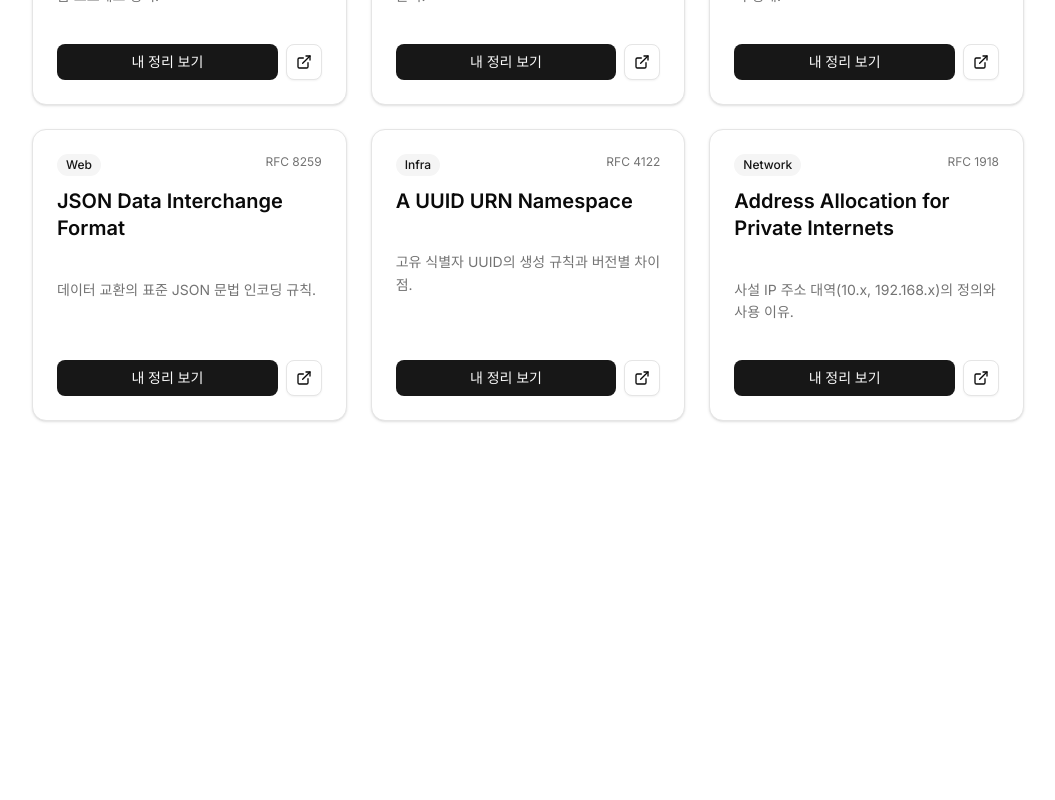
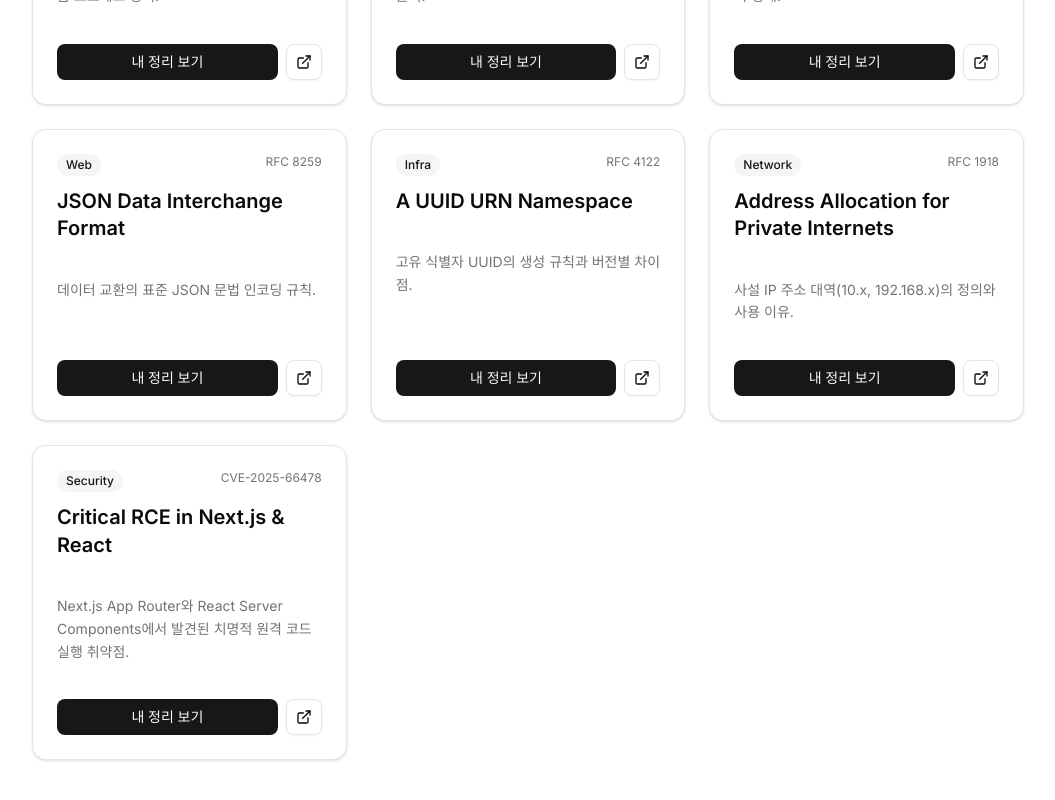
Before and after one commit to kimmjen/my-standard-doc, a Next.js app: page / in a window 1280 px wide. Shown: the part 440-1240 px from the top of the page, without its empty margins (112-1167 px from the left). Before the commit the page ends 909 px from the top, so only its background shows below. Built offline with nearby package versions, Linux system fonts and the light colour scheme.

Commit message:
feat: add critical security advisory CVE-2025-66478

```diff
--- /dev/null
+++ b/content/cve-2025-66478.mdx
@@ -0,0 +1,49 @@
+---
+title: "Critical RCE in Next.js & React (CVE-2025-66478)"
+date: "2025-12-04"
+---
+
+# CVE-2025-66478: React Server Components RCE
+
+**심각도 (Severity): Critical (CVSS 10.0)** 🚨
+**영향 범위**: Next.js (App Router 사용 시), React 19.x
+
+이 취약점은 **React Server Components (RSC)**가 서버와 클라이언트 간 통신에 사용하는 `Flight` 프로토콜의 **직렬화(Serialization)** 과정에서 발견되었습니다.
+공격자가 악의적으로 조작된 요청을 보내면, 인증 없이도 **서버에서 임의의 코드를 실행(RCE)**할 수 있는 치명적인 보안 결함입니다.
+
+---
+
+## 1. 취약점의 원인
+
+React 서버 컴포넌트는 클라이언트로 데이터를 보낼 때 JSON과 유사한 형태의 직렬화된 데이터를 사용합니다.
+하지만 이 데이터를 다시 **역직렬화(Deserialization)** 하는 과정에서, 검증되지 않은 객체가 실행될 수 있는 허점이 발견되었습니다.
+
+*   **취약한 버전**:
+    *   React: `19.0.0` ~ `19.2.0`
+    *   Next.js: `15.0.0` ~ `15.0.4`, `16.0.0` ~ `16.0.6`
+
+---
+
+## 2. 해결 방법 (Patch)
+
+이미 패치가 배포되었습니다. 사용하는 프레임워크 버전을 즉시 업데이트해야 합니다.
+
+### 패치된 안전한 버전
+*   **React**: `19.2.1` 이상
+*   **Next.js**: `15.0.5` 이상, `16.0.7` 이상
+
+> [!TIP]
+> **현재 이 프로젝트(Standard Docs)는 안전할까요?**
+> 네, 안전합니다! ✅
+> 현재 이 프로젝트의 `package.json`을 확인해본 결과:
+> *   `next`: **16.0.10** (안전)
+> *   `react`: **19.2.1** (안전)
+>
+> 최신 버전으로 시작했기 때문에 이 취약점의 영향권 밖입니다.
+
+---
+
+## 3. 개발자의 교훈
+
+1.  **"최신이 항상 좋은 건 아니다?"**: 역설적으로 이번 취약점은 가장 최신 기술인 Server Components에서만 발생했습니다. 신기술 도입 시 보안 공지를 주시해야 합니다.
+2.  **직렬화의 위험성**: Java, Python 등 모든 언어에서 '역직렬화'는 역사적으로 가장 위험한 취약점의 단골 소재였습니다. 사용자의 입력이 객체로 변환될 때는 항상 경계해야 합니다.
--- a/data/standards.ts
+++ b/data/standards.ts
@@ -3,7 +3,7 @@
   slug: string; // URL 경로용 (예: rfc-6749)
   code: string;
   title: string;
-  category: "Network" | "Web" | "Auth" | "Language" | "Infra";
+  category: "Network" | "Web" | "Auth" | "Language" | "Infra" | "Security";
   summary: string;
   link: string; // 공식 원문 링크
 };
@@ -63,4 +63,13 @@
     summary: "사설 IP 주소 대역(10.x, 192.168.x)의 정의와 사용 이유.",
     link: "https://datatracker.ietf.org/doc/html/rfc1918",
   },
+  {
+    id: "7",
+    slug: "cve-2025-66478",
+    code: "CVE-2025-66478",
+    title: "Critical RCE in Next.js & React",
+    category: "Security",
+    summary: "Next.js App Router와 React Server Components에서 발견된 치명적 원격 코드 실행 취약점.",
+    link: "https://nextjs.org/blog/security-2025-02-04",
+  },
 ];
```
